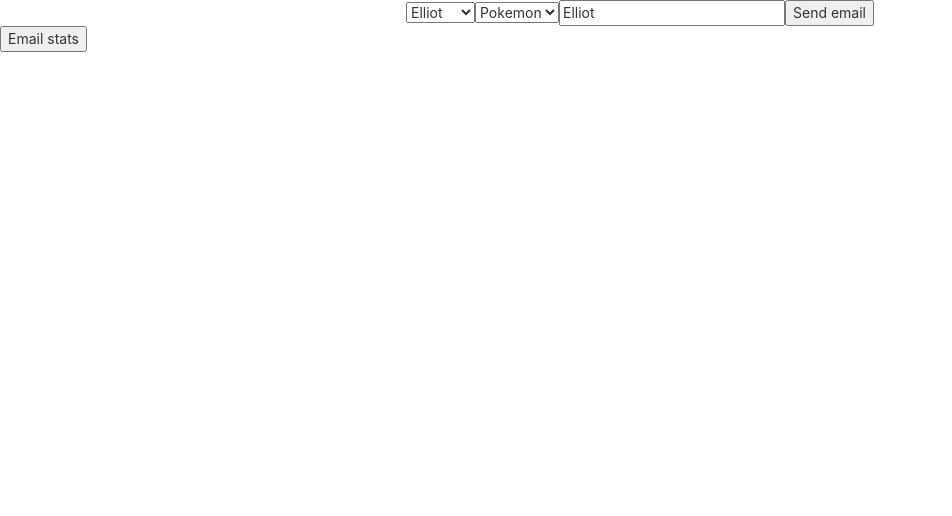
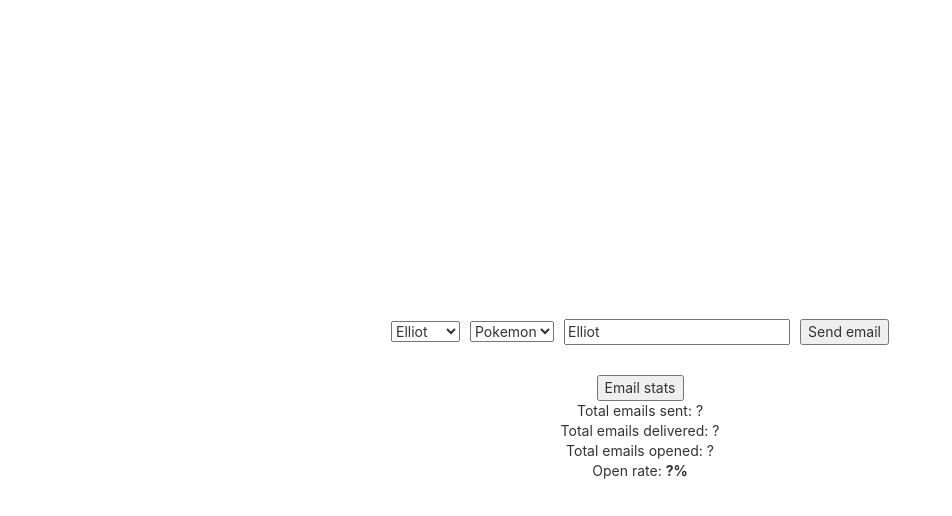
Before and after one commit to ElliotWhiley/email-service, a React (Create React App) app: page / in a window 1280 px wide. Shown: the top 516 px of the page, without its empty margins (0-952 px from the left). Built offline with nearby package versions, Linux system fonts and the light colour scheme.

Commit message:
Add ability to view email stats: sent, delivered, open rates

```diff
--- a/src/App.tsx
+++ b/src/App.tsx
@@ -31,72 +31,76 @@ function App() {
 				MessageGroupId: Math.floor(Math.random() * 100).toString(),
 			};
 			const command = new SendMessageCommand(params);
-			console.log(command);
 			const client = new SQSClient({
 				region: "us-west-2",
 				credentials: creds,
 			});
-			console.log(client);
 
-			const data = await client.send(command);
-			console.log(data);
+			await client.send(command);
 		} catch (error) {
 			console.log(error);
 		} finally {
 		}
 	}
 
-	const [emailDeliveryReports, setEmailDeliveryReports] = useState<any[]>([]);
+	const [emailsSent, setEmailsSent] = useState(0);
+	const [emailsDelivered, setEmailsDelivered] = useState(0);
+	const [emailsOpened, setEmailsOpened] = useState(0);
 
 	async function getEmailDeliveryReports(event: any) {
 		event.preventDefault();
 
+		const sent: number = await getEmailDeliveryReportsOfStatus(1);
+		var delivered: number = await getEmailDeliveryReportsOfStatus(2);
+		var opened: number = await getEmailDeliveryReportsOfStatus(3);
+		setEmailsSent(sent);
+		setEmailsDelivered(delivered);
+		setEmailsOpened(opened);
+	}
+
+	async function getEmailDeliveryReportsOfStatus(emailStatus: number) {
 		try {
 			const params = {
 				TableName: "EmailDeliveryReport",
 				ExpressionAttributeValues: {
-					":messageStatusValue": { N: "1" },
+					":emailStatusValue": { N: emailStatus.toString() },
 					":now": { S: new Date().toISOString() },
 				},
 				KeyConditionExpression:
-					"MessageStatus = :messageStatusValue AND CreatedOn < :now",
+					"EmailStatus = :emailStatusValue AND CreatedOn < :now",
 			};
 			const command = new QueryCommand(params);
-			console.log(command);
 			const client = new DynamoDBClient({
 				region: "us-west-2",
 				credentials: creds,
 			});
-			console.log(client);
 
 			const data = await client.send(command);
-			console.log(data);
+			// console.log("******", data);
 			const items: any = data.Items;
-			setEmailDeliveryReports(items);
+			return items.length;
 		} catch (error) {
 			console.log(error);
-		} finally {
 		}
 	}
 
 	return (
-		<>
-			<div className="App">
-				<form onSubmit={sendEmail}>
+		<div className="App center">
+			<form className="border-bottom" onSubmit={sendEmail}>
 				<select
+					className="pad-right"
 					value={email}
 					onChange={(event) => setEmail(event.target.value)}
 					name="users"
 					required
 				>
-						<option value="elliot.whiley94@gmail.com">
-							Elliot
-						</option>
+					<option value="elliot.whiley94@gmail.com">Elliot</option>
 					<option value="kirsten.whittington1993@gmail.com">
 						Kirsten
 					</option>
 				</select>
 				<select
+					className="pad-right"
 					value={template}
 					onChange={(event) => setTemplate(event.target.value)}
 					name="users"
@@ -106,6 +110,7 @@ function App() {
 					<option value="Greeting">Greeting</option>
 				</select>
 				<input
+					className="pad-right"
 					type="text"
 					value={name}
 					onChange={(event) => setName(event.target.value)}
@@ -114,20 +119,26 @@ function App() {
 				/>
 				<button>Send email</button>
 			</form>
+			<br></br>
+			<button onClick={getEmailDeliveryReports}>Email stats</button>
+			<div>Total emails sent: {emailsSent === 0 ? "?" : emailsSent}</div>
+			<div>
+				Total emails delivered:{" "}
+				{emailsDelivered === 0 ? "?" : emailsDelivered}
 			</div>
 			<div>
-				<button onClick={getEmailDeliveryReports}>Email stats</button>
-				{emailDeliveryReports &&
-					emailDeliveryReports.map((report) => (
-						<ul key={report.CreatedOn.S}>
-							<li>{report.MessageStatus.N}</li>
-							<li>{report.CreatedOn.S}</li>
-							<li>{report.EmailAddress.S}</li>
-							<li>{report.MessageId.S}</li>
-						</ul>
-					))}
+				Total emails opened: {emailsOpened === 0 ? "?" : emailsOpened}
 			</div>
-		</>
+			<div>
+				Open rate:{" "}
+				<b>
+					{emailsOpened === 0 || emailsDelivered === 0
+						? "?"
+						: ((emailsOpened / emailsDelivered) * 100).toFixed(1)}
+					%
+				</b>
+			</div>
+		</div>
 	);
 }
 
```
Lines whose indentation alone changed are shown as unchanged.
